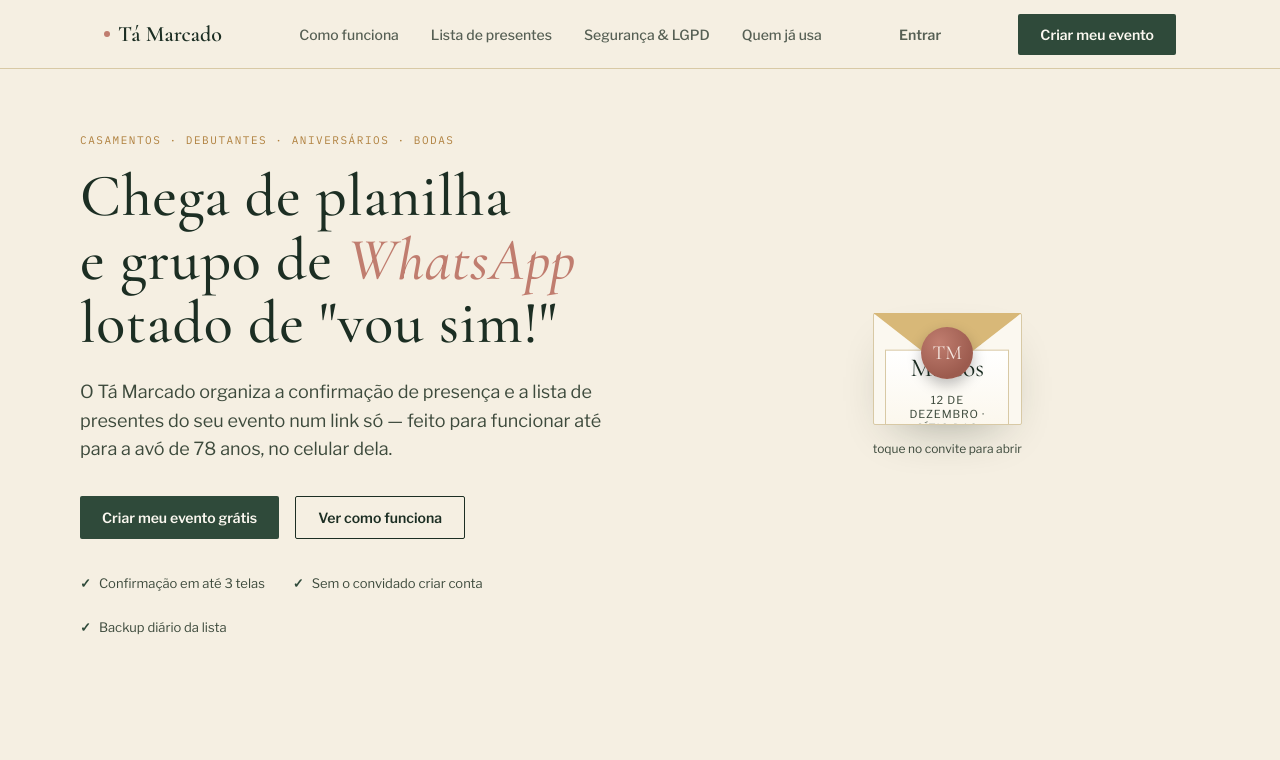
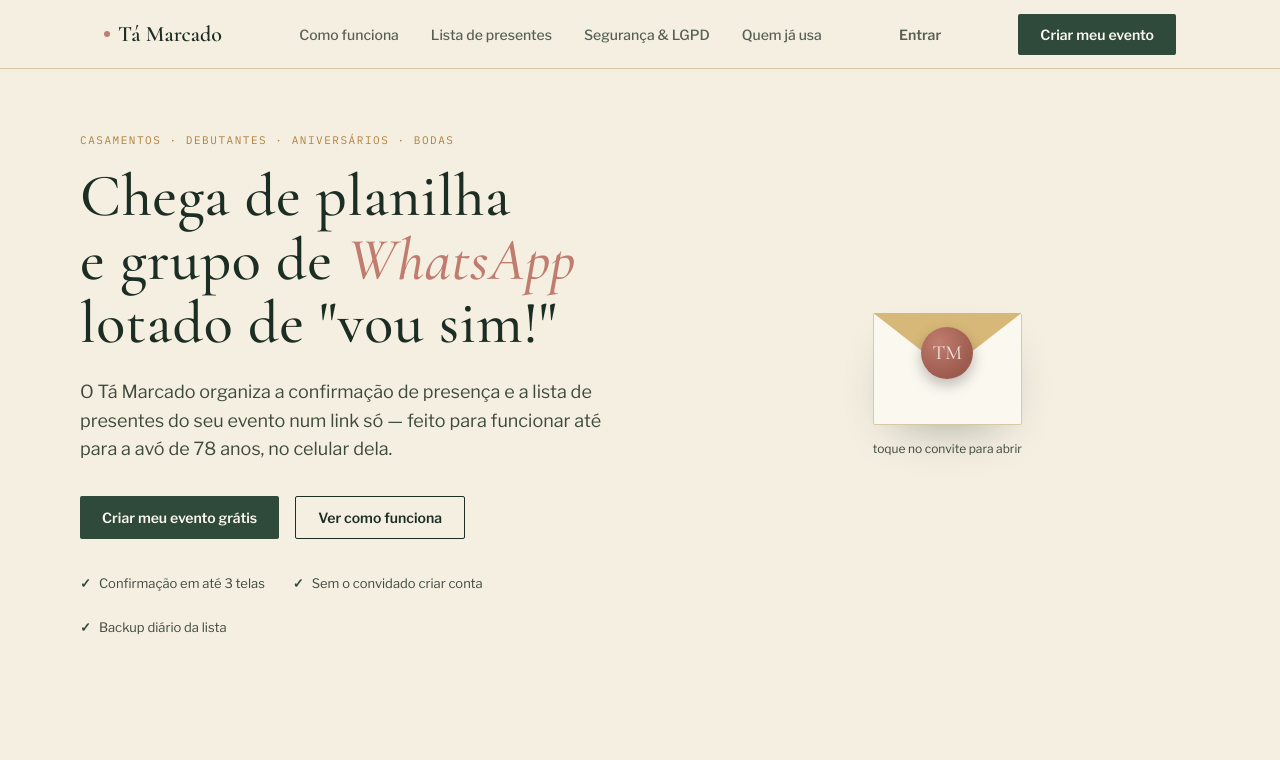
Before and after one commit to Cleitinho074/Gemeas-Cerimonial-Testes, a plain HTML site: page index.html in a window 1280 px wide. Shown: the top 760 px of the page. Drawn offline with nearby package versions, Linux system fonts and the light colour scheme.

Commit message:
Update components.css

```diff
--- a/css/components.css
+++ b/css/components.css
@@ -40,14 +40,15 @@
   justify-content: center;
   text-align: center;
   padding: 18px;
-  transition: transform 0.7s cubic-bezier(0.2, 0.9, 0.25, 1);
-  transform: translateY(28%);
+  transition: transform 0.7s cubic-bezier(0.2, 0.9, 0.25, 1), opacity 0.4s ease;
+  transform: translateY(18%);
+  opacity: 0; /* escondido enquanto o convite está fechado, evita cortar texto atrás do selo */
 }
 
-.envelope.open .env-back .card { transform: translateY(0); }
+.envelope.open .env-back .card { transform: translateY(0); opacity: 1; }
 
 .env-back .card .k1 { font-family: var(--font-display); font-style: italic; font-size: 15px; color: var(--rose); margin-bottom: 6px; }
-.env-back .card .k2 { font-family: var(--font-display); font-size: 26px; color: var(--green-deep); margin-bottom: 10px; }
+.env-back .card .k2 { font-family: var(--font-display); font-size: clamp(20px, 6vw, 26px); color: var(--green-deep); margin-bottom: 10px; overflow-wrap: break-word; line-height: 1.15; }
 .env-back .card .k3 { font-size: 11px; color: var(--ink-soft); letter-spacing: 0.08em; text-transform: uppercase; margin-bottom: 14px; }
 .env-back .card .rsvp-mini { display: flex; gap: 8px; font-size: 12px; font-weight: 700; }
 .env-back .card .rsvp-mini span { padding: 7px 14px; border-radius: 20px; border: 1px solid var(--line); }
```
